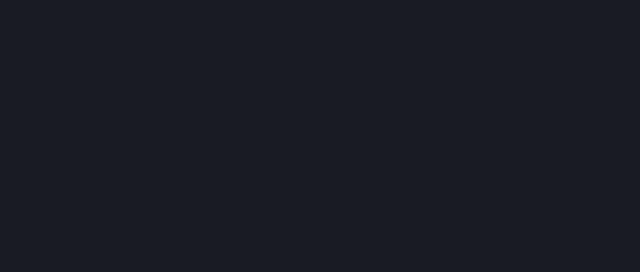
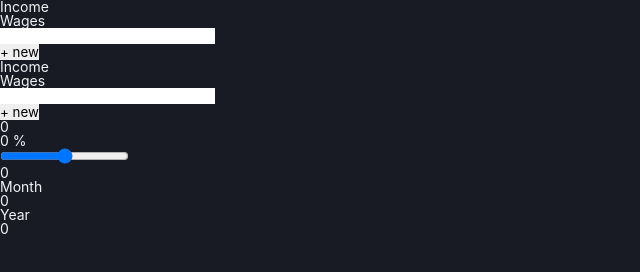
Before and after one commit to b3m3/financial_accounting, a plain HTML site: page dist/index.html in a window 1280 px wide. Shown: the whole page, without its empty margins (0-640 px from the left). Drawn offline with Linux system fonts and the light colour scheme.

Commit message:
create blocks in index.html

```diff
--- a/dist/index.html
+++ b/dist/index.html
@@ -13,7 +13,54 @@
 
 <body>
   <div class="app" id="app">
+    <div class="app__wrapp">
 
+      <div class="category">
+        <h2 class="category__title">Income</h2>
+        <div class="category__wrapp">
+          <div class="category__items">
+            <div class="category__item item-category">
+              <p class="item-category__name">Wages</p>
+              <input class='item-category__input' type="number" />
+            </div>
+          </div>
+          <button class='category__btn'>+ new</button>
+        </div>
+      </div>
+
+      <div class="category">
+        <h2 class="category__title">Income</h2>
+        <div class="category__wrapp">
+          <div class="category__items">
+            <div class="category__item item-category">
+              <p class="item-category__name">Wages</p>
+              <input class='item-category__input' type="number" />
+            </div>
+          </div>
+          <button class='category__btn'>+ new</button>
+        </div>
+      </div>
+
+      <div class="saving">
+        <p class="saving__number saving__number remainder">0</p>
+        <div class="saving__box">
+          <p class="saving__precent"><span>0</span> %</p>
+          <input class="saving__range" type="range" />
+        </div>
+        <p class="saving__number saving__number save">0</p>
+      </div>
+
+      <div class="wallet">
+        <div class="wallet__row">
+          <h5 class="wallet__subtitle">Month</h5>
+          <div class="wallet__number">0</div>
+        </div>
+        <div class="wallet__row">
+          <h5 class="wallet__subtitle">Year</h5>
+          <div class="wallet__number">0</div>
+        </div>
+      </div>
+    </div>
   </div>
 
   <script src="js/app.min.js"></script>
```
Also changed, not shown: src/index.html (+47 -0 lines).
